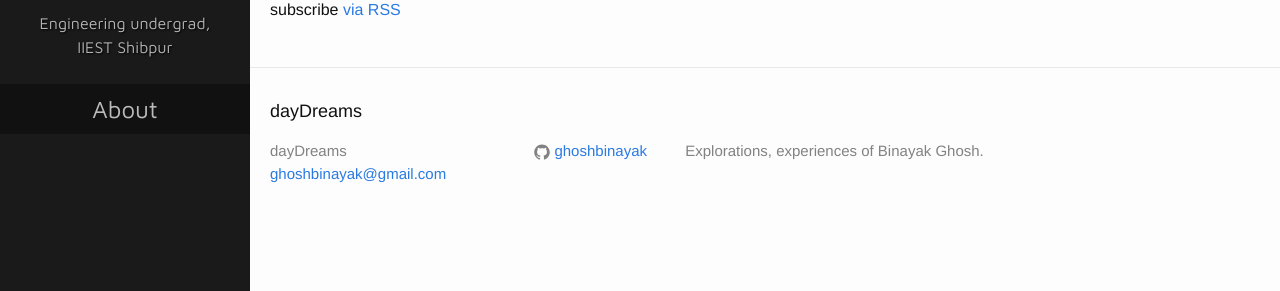
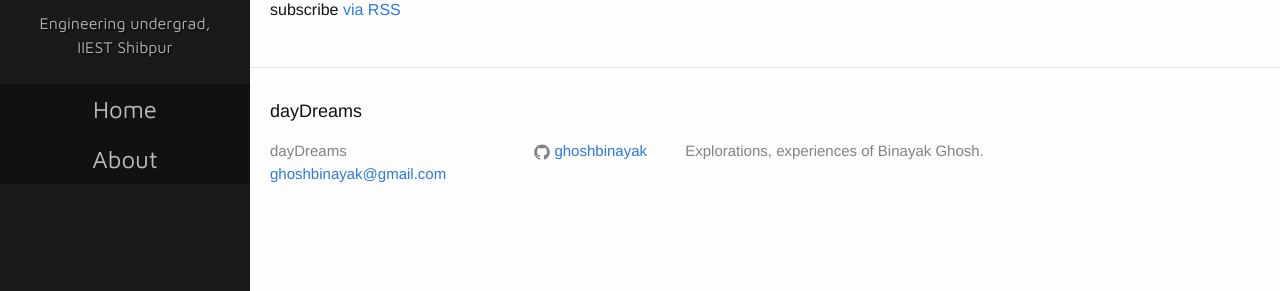
Before and after one commit to swrdfish/swrdfish.github.io, a Jekyll site: the page built from index.html, in a window 1280 px wide. Shown: the part 257-548 px from the top of the page. Built offline with Jekyll 4.4.1, drawn with Linux system fonts in a browser that asks for light colours; the list of posts is cut into pages by our own code.

Commit message:
added home link

```diff
--- a/_includes/sidebar.html
+++ b/_includes/sidebar.html
@@ -6,6 +6,11 @@
 		IIEST Shibpur
 	</p>
 	<ul class="sidebar-nav">
+		<a class="page-link" href="{{ site.baseurl }}">
+			<li>
+				Home
+			</li>
+		</a>
 		{% for page in site.pages %}
 		{% if page.title %}
 		<a class="page-link" href="{{ page.url | prepend: site.baseurl }}">
```
